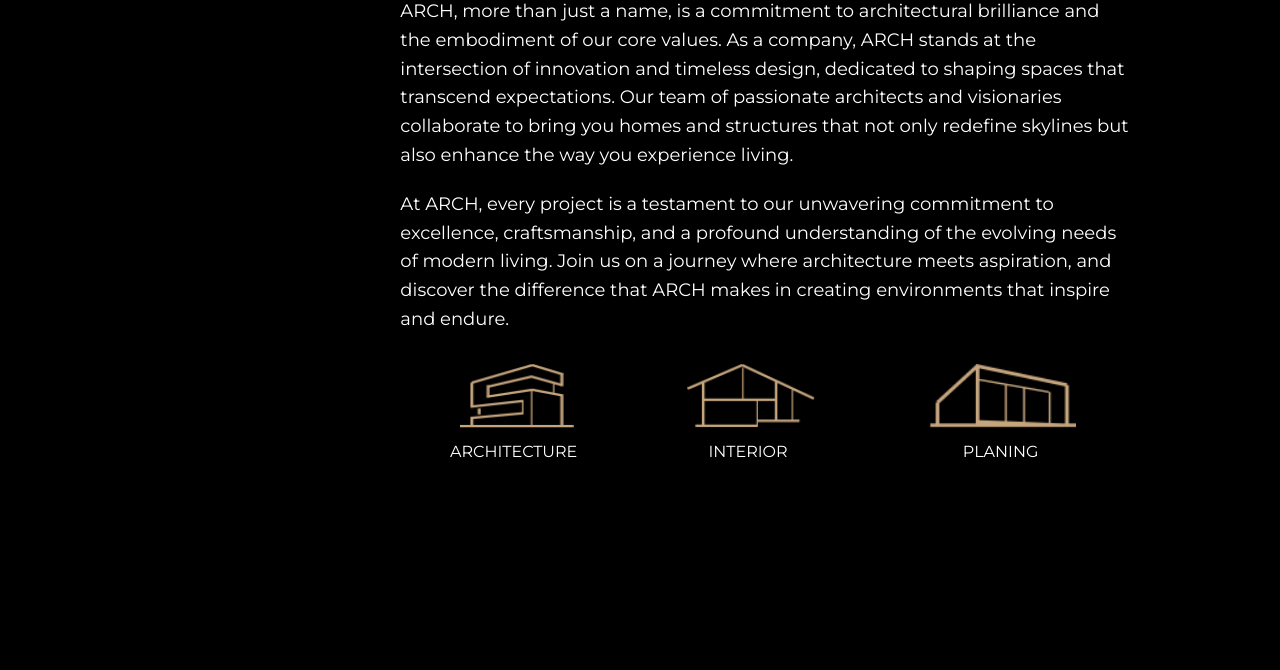
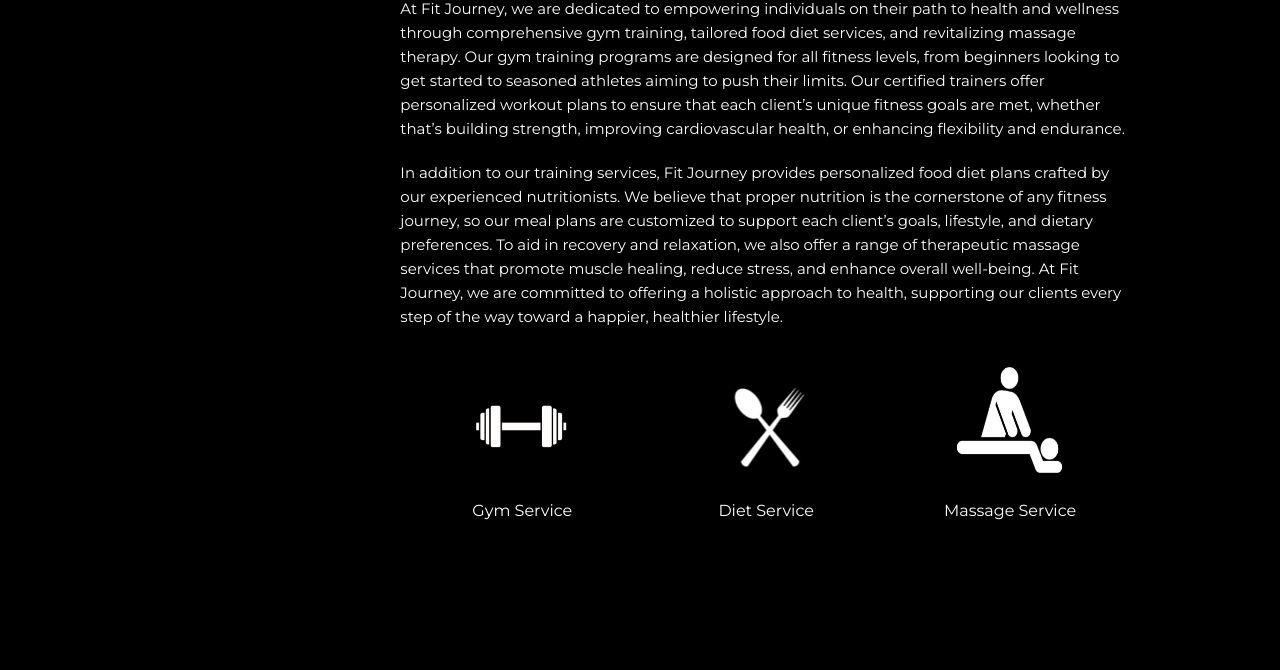
Before and after one commit to duckcloud-gp01/duckcloud-gp01.github.io, a plain HTML site: page index.html in a window 1280 px wide. Shown: the part 130-800 px from the top of the page. Drawn offline with Linux system fonts and the light colour scheme; a web font is replaced by a local one.

Commit message:
image changed

```diff
--- a/Codes/style.css
+++ b/Codes/style.css
@@ -1,5 +1,4 @@
-@import url('https://fonts.googleapis.com/css2?family=Monsieur+La+Doulaise&family=Montserrat:ital,wght@0,100..900;1,100..900&family=Roboto:ital,wght@0,100;0,300;0,400;0,500;0,700;0,900;1,100;1,300;1,400;1,500;1,700;1,900&display=swap');
-
+@import url("https://fonts.googleapis.com/css2?family=Monsieur+La+Doulaise&family=Montserrat:ital,wght@0,100..900;1,100..900&family=Roboto:ital,wght@0,100;0,300;0,400;0,500;0,700;0,900;1,100;1,300;1,400;1,500;1,700;1,900&display=swap");
 
 * {
   margin: 0;
@@ -8,40 +7,31 @@
   font-family: "Montserrat", sans-serif;
   font-size: 1rem;
   color: white;
-
-
-
 }
 
 :root {
   /* Name = Fitjourney */
-    --primary_color : #C4D07C ;
-    --primary_color_transparent: #C4D07C7b;
-    --secondary_color: #E7826F ;
-    --primary_font : "Montserrat", sans-serif;
-    --secondary_font: "Roboto", sans-serif ;
-    --logo_font:  "Monsieur La Doulaise", cursive;
-
+  --primary_color: #c4d07c;
+  --primary_color_transparent: #c4d07c7b;
+  --secondary_color: #e7826f;
+  --primary_font: "Montserrat", sans-serif;
+  --secondary_font: "Roboto", sans-serif;
+  --logo_font: "Monsieur La Doulaise", cursive;
 }
 
 body {
-
   background-color: black;
   max-height: 100vh;
   font-family: var(--secondary_font);
   margin: 3em;
   padding: 0;
   display: flex;
-
 }
 
 #left-side {
   width: 30%;
   padding: 20px;
   letter-spacing: 3px;
-
-
-
 }
 #left-side li::marker {
   color: var(--secondary_color);
@@ -65,7 +55,7 @@
   font-size: 40px;
   margin-bottom: 10px;
   letter-spacing: 1.5px;
-    span{
+  span {
     font-size: 40px;
     margin-bottom: 10px;
   }
@@ -78,7 +68,7 @@
 /* Styling paragraphs */
 .para-1,
 .para-2 {
-    font-size: 18px;
+  font-size: 15px;
   line-height: 1.6;
   margin-bottom: 20px;
 }
@@ -87,21 +77,21 @@
 #about-images {
   display: flex;
   justify-content: space-around;
-    height: 20%;
-
+  height: 40%;
 }
 
 #about-images span {
   text-align: center;
+  /* border: 1px solid white; */
+  /* border-radius: 50%; */
 }
 
 #about-images img {
-    width: 90%;
-    height: 60%;
-    margin: 10px
+  width: 10em;
+  height: 8em;
+  margin: 10px;
+  /* border-radius:10px; */
 }
-
-
 
 /* Responsive design */
 @media (max-width: 768px) {
@@ -111,7 +101,8 @@
     padding: 20px;
   }
 
-    #left-side, #ride-side {
+  #left-side,
+  #ride-side {
     width: 100%;
   }
 
--- a/index.html
+++ b/index.html
@@ -16,27 +16,27 @@
     </div>
     <div id="ride-side">
         <h1>
-            ABOUT <span class="arch-color">ARCH</span>
+            ABOUT <span class="arch-color">FIT JOURNEY</span>
         </h1>
         <p class="para-1">
-            ARCH, more than just a name, is a commitment to architectural brilliance and the embodiment of our core values. As a company, ARCH stands at the intersection of innovation and timeless design, dedicated to shaping spaces that transcend expectations. Our team of passionate architects and visionaries collaborate to bring you homes and structures that not only redefine skylines but also enhance the way you experience living.
+            At Fit Journey, we are dedicated to empowering individuals on their path to health and wellness through comprehensive gym training, tailored food diet services, and revitalizing massage therapy. Our gym training programs are designed for all fitness levels, from beginners looking to get started to seasoned athletes aiming to push their limits. Our certified trainers offer personalized workout plans to ensure that each client’s unique fitness goals are met, whether that’s building strength, improving cardiovascular health, or enhancing flexibility and endurance.
         </p>
         <p class="para-2">
-            At ARCH, every project is a testament to our unwavering commitment to excellence, craftsmanship, and a profound understanding of the evolving needs of modern living. Join us on a journey where architecture meets aspiration, and discover the difference that ARCH makes in creating environments that inspire and endure.
+            In addition to our training services, Fit Journey provides personalized food diet plans crafted by our experienced nutritionists. We believe that proper nutrition is the cornerstone of any fitness journey, so our meal plans are customized to support each client’s goals, lifestyle, and dietary preferences. To aid in recovery and relaxation, we also offer a range of therapeutic massage services that promote muscle healing, reduce stress, and enhance overall well-being. At Fit Journey, we are committed to offering a holistic approach to health, supporting our clients every step of the way toward a happier, healthier lifestyle.
         </p>
 
         <div id="about-images">
             <span>
-                <img src="./assets/images/icon-1.png" alt="image1">
-                <p>ARCHITECTURE</p>
+                <img src="./assets/images/gym.png" alt="image1">
+                <p>Gym Service</p>
             </span>
             <span>
-                <img src="./assets/images/icon-2.png" alt="image2">
-                <p>INTERIOR</p>
+                <img src="./assets/images/fooddiet.png" alt="image2">
+                <p>Diet Service</p>
             </span>
             <span>
-                <img src="./assets/images/icon-3.png" alt="image3">
-                <p>PLANING</p>
+                <img src="./assets/images/massage.png" alt="image3">
+                <p>Massage Service</p>
             </span>
         </div>
     </div>
```
Also changed, not shown: assets/images/fooddiet.png (added), assets/images/gym.png (added), assets/images/icon-1.png (deleted), assets/images/icon-2.png (deleted), assets/images/icon-3.png (deleted), assets/images/massage.png (added). Lines whose indentation alone changed are shown as unchanged.
